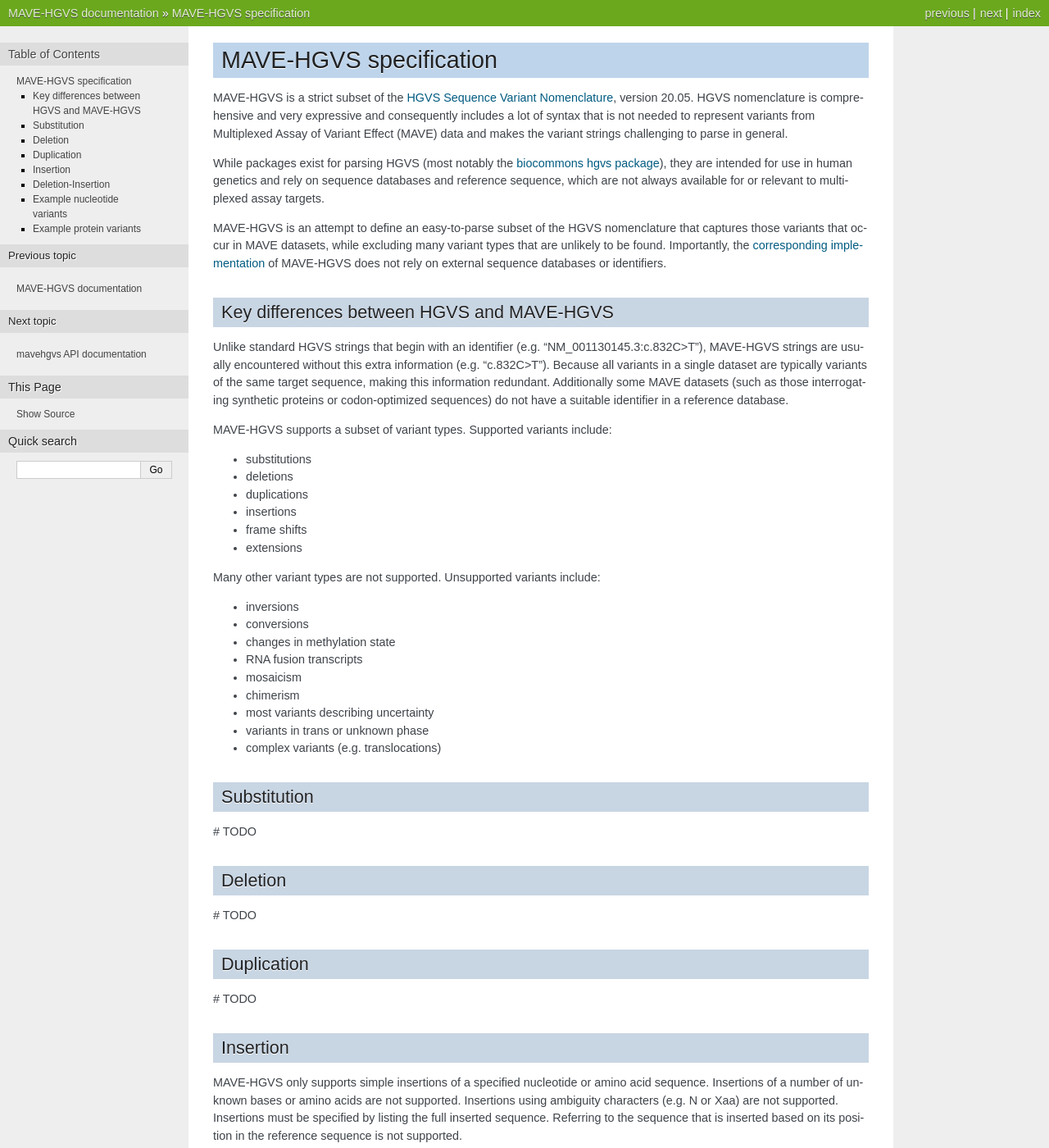
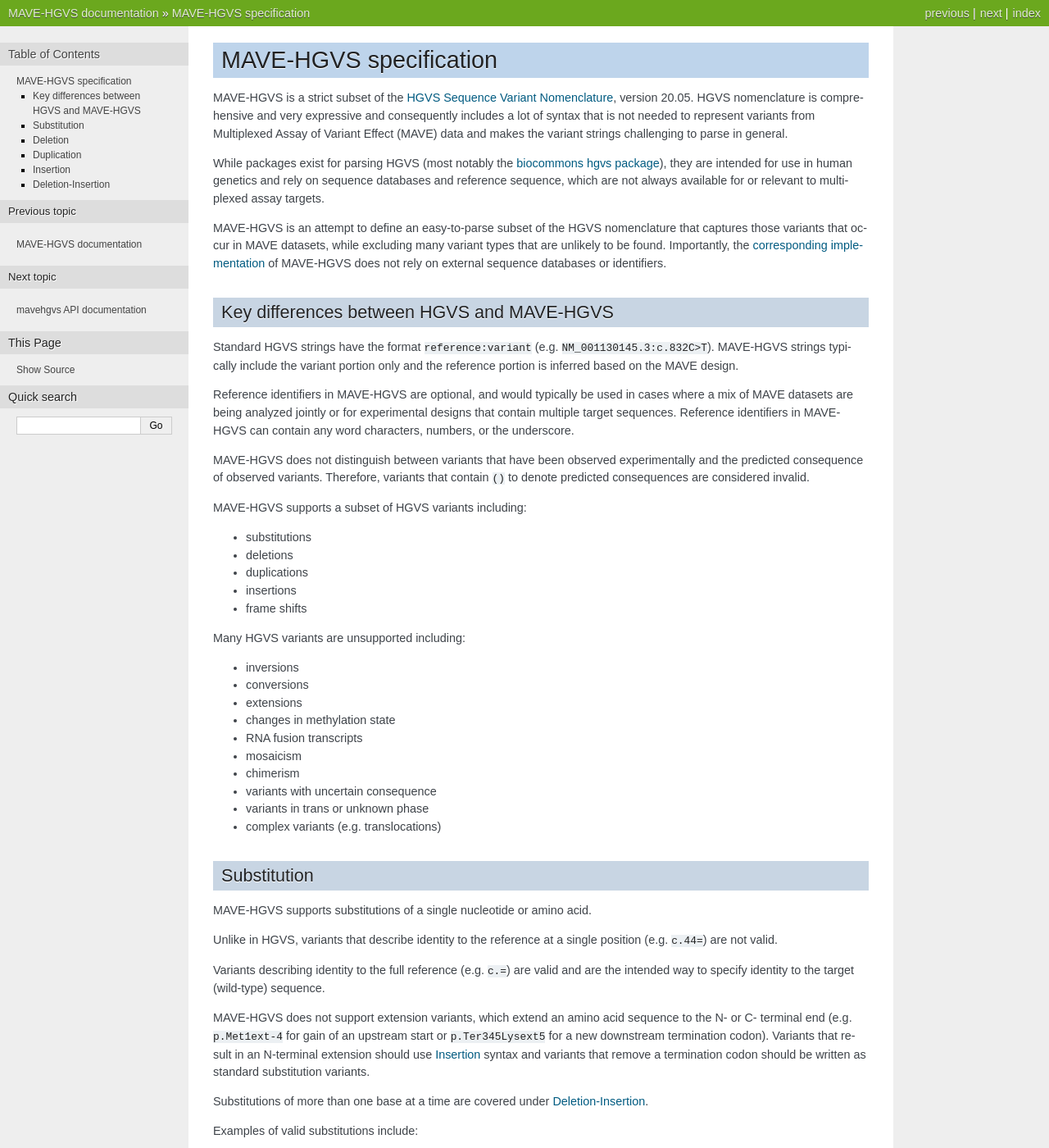
Before and after one commit to VariantEffect/mavehgvs, a Sphinx documentation site: the page built from docs/spec.rst, in a window 1280 px wide and 1400 px high. Shown: the whole window at 82% size. Built offline with Sphinx 7.4.7, drawn with Linux system fonts in a browser that asks for light colours; some of the changed text lies outside the part shown.

Commit message:
draft spec complete

```diff
--- a/docs/spec.rst
+++ b/docs/spec.rst
@@ -20,56 +20,109 @@
 Key differences between HGVS and MAVE-HGVS
 ------------------------------------------
 
-Unlike standard HGVS strings that begin with an identifier (e.g. "NM_001130145.3:c.832C>T"), MAVE-HGVS strings are
-usually encountered without this extra information (e.g. "c.832C>T"). Because all variants in a single dataset are
-typically variants of the same target sequence, making this information redundant. Additionally some MAVE datasets
-(such as those interrogating synthetic proteins or codon-optimized sequences) do not have a suitable identifier in a
-reference database.
+Standard HGVS strings have the format :code:`reference:variant` (e.g. :code:`NM_001130145.3:c.832C>T`).
+MAVE-HGVS strings typically include the variant portion only and the reference portion is inferred based on the MAVE
+design.
 
-MAVE-HGVS supports a subset of variant types. Supported variants include:
+Reference identifiers in MAVE-HGVS are optional, and would typically be used in cases where a mix of MAVE datasets are
+being analyzed jointly or for experimental designs that contain multiple target sequences.
+Reference identifiers in MAVE-HGVS can contain any word characters, numbers, or the underscore.
+
+MAVE-HGVS does not distinguish between variants that have been observed experimentally and the predicted consequence of
+observed variants.
+Therefore, variants that contain :code:`()` to denote predicted consequences are considered invalid.
+
+MAVE-HGVS supports a subset of HGVS variants including:
 
 * substitutions
 * deletions
 * duplications
 * insertions
 * frame shifts
-* extensions
 
-Many other variant types are not supported. Unsupported variants include:
+Many HGVS variants are unsupported including:
 
 * inversions
 * conversions
+* extensions
 * changes in methylation state
 * RNA fusion transcripts
 * mosaicism
 * chimerism
-* most variants describing uncertainty
+* variants with uncertain consequence
 * variants in trans or unknown phase
 * complex variants (e.g. translocations)
 
 Substitution
 ------------
 
-# TODO
+MAVE-HGVS supports substitutions of a single nucleotide or amino acid.
+
+Unlike in HGVS, variants that describe identity to the reference at a single position (e.g. :code:`c.44=`) are not
+valid.
+
+Variants describing identity to the full reference (e.g. :code:`c.=`) are valid and are the intended way to specify
+identity to the target (wild-type) sequence.
+
+MAVE-HGVS does not support extension variants, which extend an amino acid sequence to the N- or C- terminal end
+(e.g. :code:`p.Met1ext-4` for gain of an upstream start or :code:`p.Ter345Lysext5` for a new downstream termination
+codon). Variants that result in an N-terminal extension should use `Insertion`_ syntax and variants that remove a
+termination codon should be written as standard substitution variants.
+
+Substitutions of more than one base at a time are covered under `Deletion-Insertion`_.
+
+Examples of valid substitutions include:
+
+* g.48C>A
+* c.=
+* c.122-6T>A
+* p.Glu27Trp
+* p.Ter345Lys
 
 Deletion
 --------
 
-# TODO
+MAVE-HGVS supports deletions of specified nucleotides or amino acids.
+
+Deletions of an unknown number of bases or amino acids are not supported.
+For example, deletions where the breakpoint is not known or where the deletion extends past the end of the target
+cannot be represented with uncertainty.
+To represent a deletion of a sequence including the start or end of the target, specify the deletion exactly as if it
+extended to the first or last position.
+
+Examples of valid deletions include:
+
+* g.44del
+* c.78+5_78+10del
+* c.1_95del
+* p.Gly18del
+* p.Gln7_Asn19del
 
 Duplication
 -----------
 
-# TODO
+MAVE-HGVS supports duplications of one or more nucleotides or amino acids.
+The syntax is the same as HGVS.
+
+Examples of valid insertions include:
+
+* g.22_24dup
+* c.77dup
+* c.101+1_101+7dup
+* p.Pro12_Gly18dup
+* p.Cys5dup
 
 Insertion
 ---------
 
-MAVE-HGVS only supports simple insertions of a specified nucleotide or amino acid sequence.
-Insertions of a number of unknown bases or amino acids are not supported.
-Insertions using ambiguity characters (e.g. N or Xaa) are not supported.
-Insertions must be specified by listing the full inserted sequence. Referring to the sequence that is inserted based on
-its position in the reference sequence is not supported.
+MAVE-HGVS supports insertions of a specified nucleotide or amino acid sequence.
+
+Insertions of a number of unspecified bases or amino acids or insertions using ambiguity characters (e.g. N or Xaa)
+are not supported.
+
+Insertions must be specified by listing the complete inserted sequence.
+Referring to the sequence that is inserted based on its position in the reference sequence is not considered valid for
+MAVE-HGVS.
 
 Examples of valid insertions include:
 
@@ -82,13 +135,15 @@
 Deletion-Insertion
 ------------------
 
-# TODO
+MAVE-HGVS supports deletion-insertions of a specified nucleotide or amino acid sequence.
 
-Example nucleotide variants
----------------------------
+Deletion-insertions of a number of unspecified bases or amino acids or insertions using ambiguity characters
+(e.g. N or Xaa) are not supported. This includes deletion-insertions with uncertain breakpoints.
 
-Example protein variants
-------------------------
+Examples of valid insertions include:
 
-Unlike HGVS, MAVE-HGVS does not distinguish between protein variants that have been observed experimentally and those
-that are predicted based on DNA level data.
+* g.22delinsAACG
+* c.83_85delinsT
+* c.43-6_595+12delinsCTT
+* p.Ile71_Cys80delinsSer
+* p.His44delinsValProGlyGlu
```
